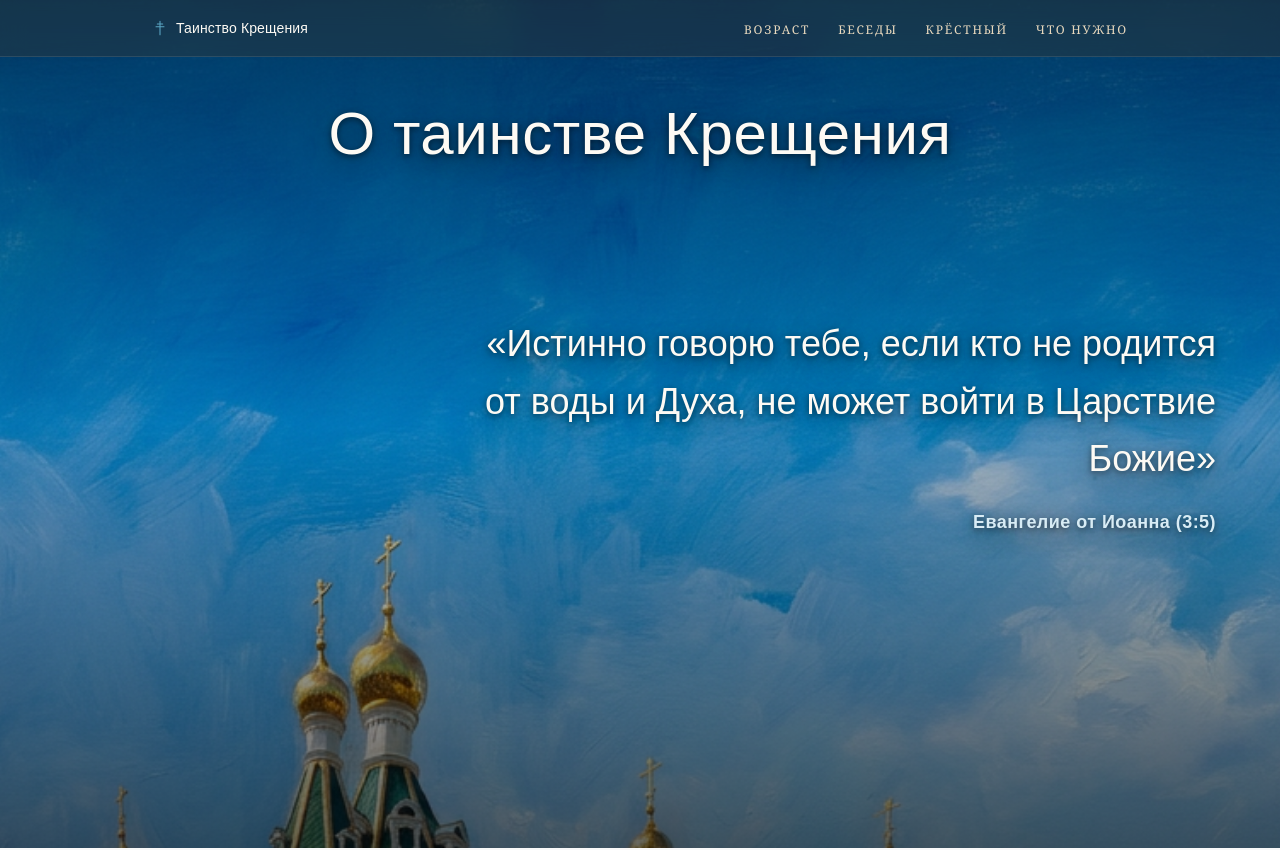
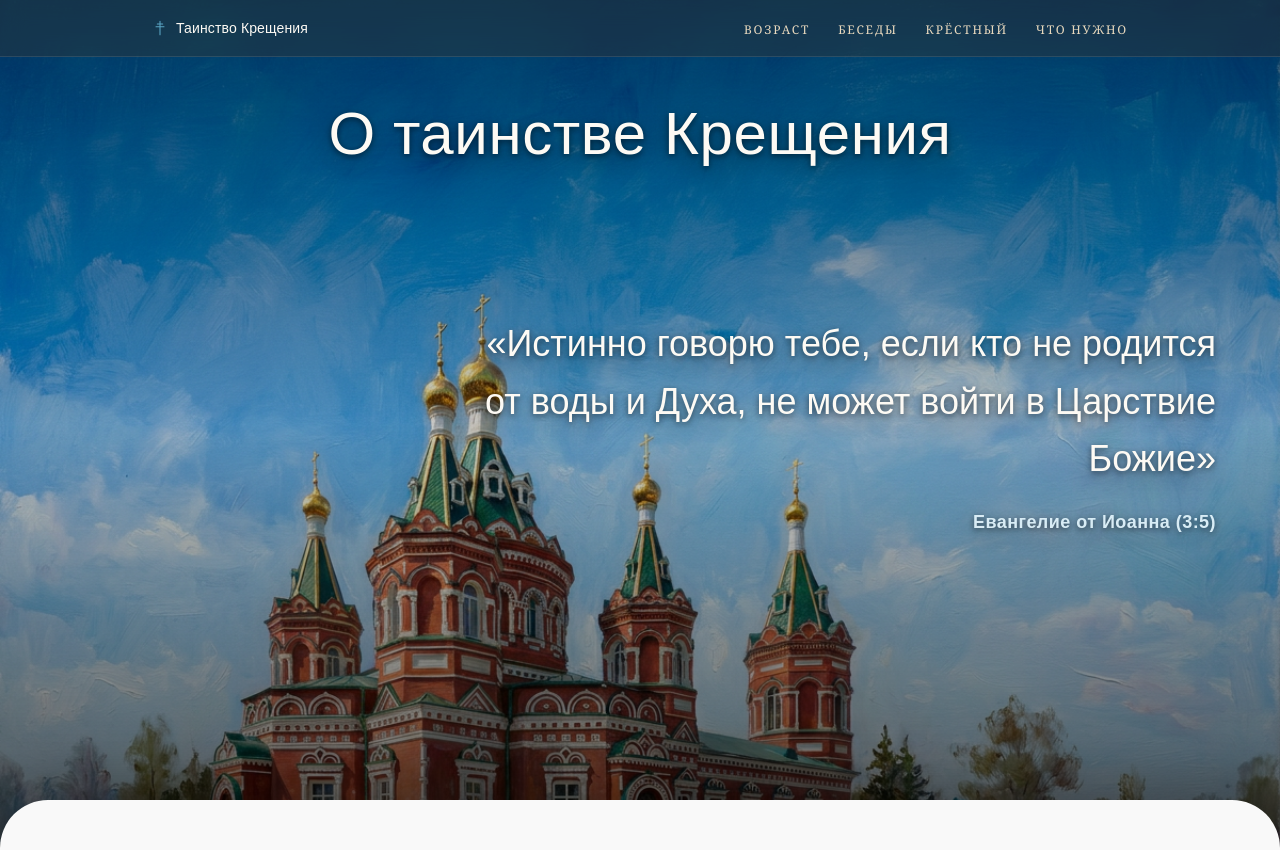
Before and after one commit to mzimovets/landing-kaz-sobor, a Next.js app: page / in a window 1280 px wide. Shown: the top 850 px of the page. Built offline with nearby package versions, Linux system fonts and the light colour scheme; a web font is replaced by a local one.

Commit message:
Replace sticky-pin hero with simple blur-to-focus entrance effect (per hram-tihona.ru reference)

```diff
--- a/src/app/globals.css
+++ b/src/app/globals.css
@@ -49,6 +49,27 @@ h4,
 /* ---------- Hero ---------- */
 .hero-text-shadow {
   text-shadow: 0 2px 6px rgba(0, 0, 0, 0.55), 0 8px 28px rgba(0, 0, 0, 0.45);
+}
+
+.hero-image {
+  animation: hero-focus-in 1.8s ease-out both;
+}
+
+@keyframes hero-focus-in {
+  from {
+    filter: blur(22px);
+    transform: scale(1.08);
+  }
+  to {
+    filter: blur(0);
+    transform: scale(1);
+  }
+}
+
+@media (prefers-reduced-motion: reduce) {
+  .hero-image {
+    animation: none;
+  }
 }
 
 /* ---------- Ornamental divider ---------- */
--- a/src/app/page.tsx
+++ b/src/app/page.tsx
@@ -1,5 +1,4 @@
 import ImagePlaceholder from "@/components/ImagePlaceholder";
-import HeroParallax from "@/components/HeroParallax";
 import Navbar from "@/components/Navbar";
 import Ornament from "@/components/Ornament";
 import SectionTitle from "@/components/SectionTitle";
@@ -88,7 +87,14 @@ export default function Home() {
       <Navbar />
 
       {/* ---------- Hero ---------- */}
-      <HeroParallax src="/cover.png">
+      <header className="relative h-[calc(85vh_+_2rem)] overflow-hidden bg-[#3a3226] md:h-[calc(100vh_+_3rem)]">
+        <div
+          className="hero-image absolute inset-0 bg-[center_38%] bg-cover bg-no-repeat"
+          style={{ backgroundImage: "url('/cover.png')" }}
+        />
+        <div className="absolute inset-0 bg-gradient-to-b from-black/55 via-black/20 to-black/60" />
+
+        <div className="relative z-10 flex h-[85vh] w-full flex-col px-6 pt-14 pb-16 sm:px-12 md:h-screen md:px-16 md:pt-24 md:pb-24">
           <h1 className="hero-text-shadow font-heading mx-auto max-w-3xl text-center text-3xl leading-tight text-[#fdfaf4] sm:text-5xl md:text-6xl">
             О таинстве Крещения
           </h1>
@@ -101,7 +107,8 @@ export default function Home() {
               Евангелие от Иоанна (3:5)
             </footer>
           </blockquote>
-      </HeroParallax>
+        </div>
+      </header>
 
       <main className="relative z-10 -mt-8 rounded-t-[2rem] bg-background shadow-[0_-25px_50px_rgba(0,0,0,0.2)] md:-mt-12 md:rounded-t-[3rem]">
         {/* ---------- Возраст крещения ---------- */}
--- a/src/components/HeroParallax.tsx
+++ /dev/null
@@ -1,69 +0,0 @@
-"use client";
-
-import { useEffect, useRef, type ReactNode } from "react";
-
-type Props = {
-  src: string;
-  children: ReactNode;
-};
-
-export default function HeroParallax({ src, children }: Props) {
-  const wrapperRef = useRef<HTMLDivElement>(null);
-  const frameRef = useRef<HTMLDivElement>(null);
-  const imageRef = useRef<HTMLDivElement>(null);
-
-  useEffect(() => {
-    const wrapper = wrapperRef.current;
-    const frame = frameRef.current;
-    const image = imageRef.current;
-    if (!wrapper || !frame || !image) return;
-
-    let raf = 0;
-
-    function update() {
-      raf = 0;
-      if (!wrapper || !frame || !image) return;
-      const scrollRange = wrapper.offsetHeight - frame.offsetHeight;
-      const maxShift = image.offsetHeight - frame.offsetHeight;
-      if (scrollRange <= 0 || maxShift <= 0) {
-        image.style.transform = "translateY(0)";
-        return;
-      }
-      const scrolled = -wrapper.getBoundingClientRect().top;
-      const progress = Math.min(Math.max(scrolled / scrollRange, 0), 1);
-      image.style.transform = `translateY(${-progress * maxShift}px)`;
-    }
-
-    function onScroll() {
-      if (!raf) raf = requestAnimationFrame(update);
-    }
-
-    update();
-    window.addEventListener("scroll", onScroll, { passive: true });
-    window.addEventListener("resize", onScroll);
-    return () => {
-      window.removeEventListener("scroll", onScroll);
-      window.removeEventListener("resize", onScroll);
-      if (raf) cancelAnimationFrame(raf);
-    };
-  }, []);
-
-  return (
-    <div ref={wrapperRef} className="relative h-[200vh]">
-      <div
-        ref={frameRef}
-        className="sticky top-0 h-[calc(100vh_+_2rem)] w-full overflow-hidden bg-[#3a3226] md:h-[calc(100vh_+_3rem)]"
-      >
-        <div
-          ref={imageRef}
-          className="absolute inset-x-0 top-0 h-[180%] bg-cover bg-no-repeat"
-          style={{ backgroundImage: `url('${src}')`, backgroundPosition: "center top" }}
-        />
-        <div className="absolute inset-0 bg-gradient-to-b from-black/55 via-black/20 to-black/60" />
-        <div className="relative z-10 flex h-[85vh] w-full flex-col px-6 pt-14 pb-16 sm:px-12 md:h-screen md:px-16 md:pt-24 md:pb-24">
-          {children}
-        </div>
-      </div>
-    </div>
-  );
-}
```
Lines whose indentation alone changed are shown as unchanged.
